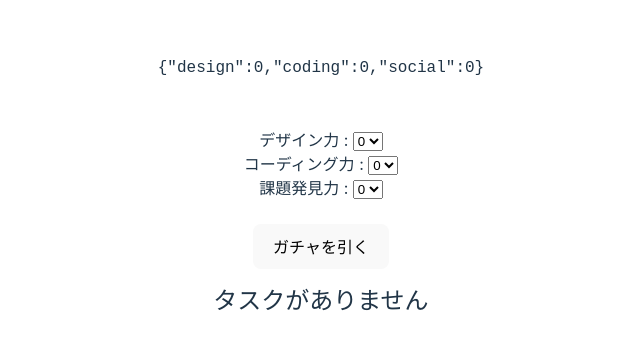
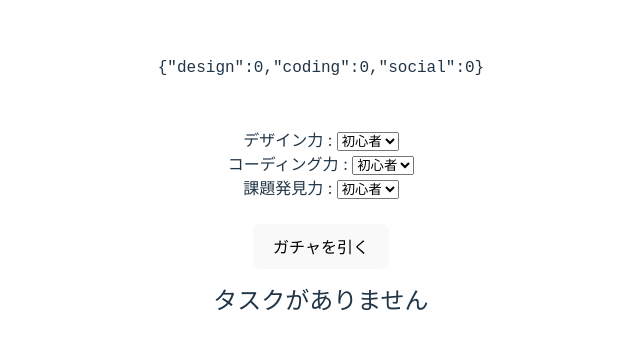
Before and after one commit to Koichiro-Shiratori/task-gacha, a React (Vite) app: page / in a window 1280 px wide. Shown: the part 198-548 px from the top of the page, without its empty margins (319-959 px from the left). Built offline with nearby package versions, Linux system fonts and the light colour scheme.

Commit message:
三段階にする

```diff
--- a/src/App.tsx
+++ b/src/App.tsx
@@ -1,13 +1,8 @@
-import { createContext, useCallback, useEffect, useState } from 'react'
-import reactLogo from './assets/react.svg'
-import './App.css'
+import { createContext, useCallback, useEffect, useState } from "react";
+import reactLogo from "./assets/react.svg";
+import "./App.css";
 
-const rarities = [
-  "ノーマル",
-  "レア",
-  "スーパーレア",
-  "スーパースペシャルレア",
-];
+const rarities = ["ノーマル", "レア", "スーパーレア", "スーパースペシャルレア"];
 
 type Task = {
   rarity: string;
@@ -16,20 +11,46 @@ type Task = {
     design: number;
     coding: number;
     social: number;
-  }
-}
+  };
+};
 const tasks: Task[] = [
-  {rarity: "ノーマル", task: "バグを発見する", skills:{design: 0, coding: 0, social: 0}},
-  {rarity: "レア", task: "バグを修正する", skills:{design: 0, coding: 1, social: 0}},
-  {rarity: "スーパーレア", task: "新機能を提案する", skills:{design: 1, coding: 1, social: 5}},
-  {rarity: "スーパーレア", task: "新機能を実装する", skills:{design: 0, coding: 3, social: 0}},
-  {rarity: "スーパーレア", task: "デザインを磨き上げる", skills:{design: 5, coding: 1, social: 0}},
-  {rarity: "スーパースペシャルレア", task: "タスクを追加できるようにする", skills:{design: 0, coding: 3, social: 0}},
+  {
+    rarity: "ノーマル",
+    task: "バグを発見する",
+    skills: { design: 0, coding: 0, social: 0 },
+  },
+  {
+    rarity: "レア",
+    task: "バグを修正する",
+    skills: { design: 0, coding: 1, social: 0 },
+  },
+  {
+    rarity: "スーパーレア",
+    task: "新機能を提案する",
+    skills: { design: 1, coding: 1, social: 5 },
+  },
+  {
+    rarity: "スーパーレア",
+    task: "新機能を実装する",
+    skills: { design: 0, coding: 3, social: 0 },
+  },
+  {
+    rarity: "スーパーレア",
+    task: "デザインを磨き上げる",
+    skills: { design: 5, coding: 1, social: 0 },
+  },
+  {
+    rarity: "スーパースペシャルレア",
+    task: "タスクを追加できるようにする",
+    skills: { design: 0, coding: 3, social: 0 },
+  },
 ];
 
-export const SkillsContext = createContext({design: 0, coding: 0, social: 0});
+export const SkillsContext = createContext({ design: 0, coding: 0, social: 0 });
 
-const DesignSelector: React.FC<{onChange: (value: number) => void}> = ({onChange}) => {
+const DesignSelector: React.FC<{ onChange: (value: number) => void }> = ({
+  onChange,
+}) => {
   const [value, setValue] = useState(0);
 
   useEffect(() => {
@@ -44,19 +65,17 @@ const DesignSelector: React.FC<{onChange: (value: number) => void}> = ({onChange
         value={value}
         onChange={(e) => setValue(parseInt(e.target.value))}
       >
-        <option value={0}>0</option>
-        <option value={1}>1</option>
-        <option value={2}>2</option>
-        <option value={3}>3</option>
-        <option value={4}>4</option>
-        <option value={5}>5</option>
+        <option value={0}>初心者</option>
+        <option value={1}>中級者</option>
+        <option value={2}>上級者</option>
       </select>
     </>
   );
 };
 
-const CodingSelector: React.FC<{onChange: (value: number) => void}> = ({onChange}) => {
-
+const CodingSelector: React.FC<{ onChange: (value: number) => void }> = ({
+  onChange,
+}) => {
   const [value, setValue] = useState(0);
 
   useEffect(() => {
@@ -70,17 +89,16 @@ const CodingSelector: React.FC<{onChange: (value: number) => void}> = ({onChange
         value={value}
         onChange={(e) => setValue(parseInt(e.target.value))}
       >
-        <option value={0}>0</option>
-        <option value={1}>1</option>
-        <option value={2}>2</option>
-        <option value={3}>3</option>
-        <option value={4}>4</option>
-        <option value={5}>5</option>
+        <option value={0}>初心者</option>
+        <option value={1}>中級者</option>
+        <option value={2}>上級者</option>
       </select>
     </>
   );
 };
-const SocialSelector: React.FC<{onChange: (value: number) => void}> = ({onChange}) => {
+const SocialSelector: React.FC<{ onChange: (value: number) => void }> = ({
+  onChange,
+}) => {
   const [value, setValue] = useState(0);
 
   useEffect(() => {
@@ -94,19 +112,16 @@ const SocialSelector: React.FC<{onChange: (value: number) => void}> = ({onChange
         value={value}
         onChange={(e) => setValue(parseInt(e.target.value))}
       >
-        <option value={0}>0</option>
-        <option value={1}>1</option>
-        <option value={2}>2</option>
-        <option value={3}>3</option>
-        <option value={4}>4</option>
-        <option value={5}>5</option>
+        <option value={0}>初心者</option>
+        <option value={1}>中級者</option>
+        <option value={2}>上級者</option>
       </select>
     </>
   );
 };
 
 // Buttonという名前のReactのFunctional Componentを作成
-const Button: React.FC<{skills: any}> = ({skills}) => {
+const Button: React.FC<{ skills: any }> = ({ skills }) => {
   // useState hookでtask, setTaskを初期化
   // https://ja.reactjs.org/docs/hooks-state.html
   const [task, setTask] = useState<Task | undefined>(undefined);
@@ -117,11 +132,15 @@ const Button: React.FC<{skills: any}> = ({skills}) => {
     const rarity = rarities[Math.floor(Math.random() * rarities.length)];
     // tasksの中からrarityにマッチするものだけを取り出す
     const newTasks = tasks.filter((t) => {
-      return t.rarity === rarity && t.skills.design <= skills.design && t.skills.coding <= skills.coding;
+      return (
+        t.rarity === rarity &&
+        t.skills.design <= skills.design &&
+        t.skills.coding <= skills.coding
+      );
     });
     // newTasksのなかからランダムに一つ取り出してtaskという変数にsetする
-    const newTask = newTasks[Math.floor(Math.random() * newTasks.length)]
-    setTask(newTask)
+    const newTask = newTasks[Math.floor(Math.random() * newTasks.length)];
+    setTask(newTask);
   };
 
   return (
@@ -130,29 +149,52 @@ const Button: React.FC<{skills: any}> = ({skills}) => {
         ガチャを引く
       </button>
       {task ? (
-        <h2>{task.rarity} : {task.task}</h2>
-        ) :
+        <h2>
+          {task.rarity} : {task.task}
+        </h2>
+      ) : (
         <h2>タスクがありません</h2>
-      }
+      )}
     </>
   );
 };
 
 function App() {
-  const [skills, setSkills] = useState({design: 0, coding: 0, social: 0});
+  const [skills, setSkills] = useState({ design: 0, coding: 0, social: 0 });
 
-  const setDesign = useCallback((value: number) => {
-    setSkills({design: value, coding: skills.coding, social: skills.social})
-  }, [skills]);
-  const setCoding = useCallback((value: number) => {
-    setSkills({design: skills.design, coding: value, social: skills.social})
-  }, [skills]);
-  const setSocial = useCallback((value: number) => {
-    setSkills({design: skills.design, coding: skills.coding, social: value})
-  }, [skills]);
+  const setDesign = useCallback(
+    (value: number) => {
+      setSkills({
+        design: value,
+        coding: skills.coding,
+        social: skills.social,
+      });
+    },
+    [skills]
+  );
+  const setCoding = useCallback(
+    (value: number) => {
+      setSkills({
+        design: skills.design,
+        coding: value,
+        social: skills.social,
+      });
+    },
+    [skills]
+  );
+  const setSocial = useCallback(
+    (value: number) => {
+      setSkills({
+        design: skills.design,
+        coding: skills.coding,
+        social: value,
+      });
+    },
+    [skills]
+  );
 
   return (
-    <SkillsContext.Provider value={{design: 0, coding: 0, social: 0}}>
+    <SkillsContext.Provider value={{ design: 0, coding: 0, social: 0 }}>
       <div className="App">
         <pre>{JSON.stringify(skills)}</pre>
         <div className="card">
@@ -163,14 +205,14 @@ function App() {
             <CodingSelector onChange={setCoding} />
           </div>
           <div>
-            <SocialSelector onChange={setSocial}/>
+            <SocialSelector onChange={setSocial} />
           </div>
           <br />
           <Button skills={skills} />
         </div>
       </div>
     </SkillsContext.Provider>
-  )
+  );
 }
 
-export default App
+export default App;
```
